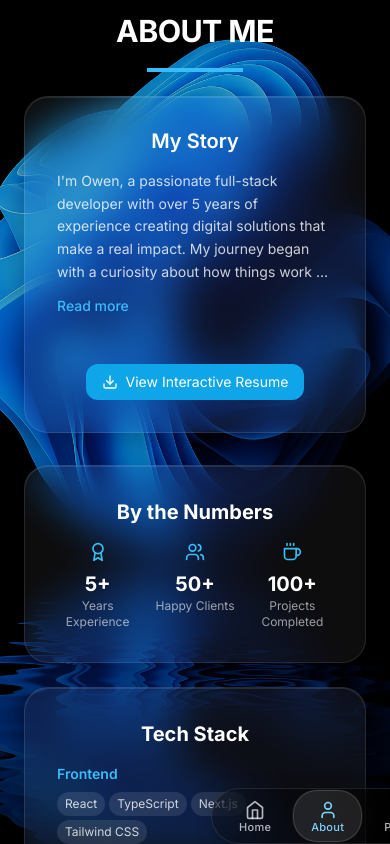
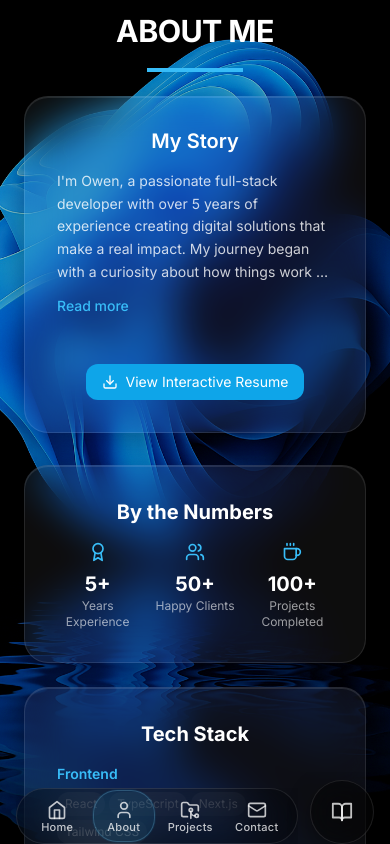
Before and after one commit to Owen-kasule/TransparentSpark, a React (Vite) app: page /about in a window 390 px wide. Shown: the top 844 px of the page. Built offline with nearby package versions, Linux system fonts and the light colour scheme; no server answers; the database is empty.

Commit message:
fix: refine MobileBottomNav layout and improve Home component structure for better responsiveness

```diff
--- a/src/components/layout/MobileBottomNav.tsx
+++ b/src/components/layout/MobileBottomNav.tsx
@@ -24,38 +24,38 @@ const MobileBottomNav: React.FC = () => {
         animate={{ y: 0, opacity: 1 }}
         exit={{ y: 80, opacity: 0 }}
         transition={{ duration: 0.35, ease: 'easeOut' }}
-        className="fixed left-1/2 -translate-x-1/2 bottom-[env(safe-area-inset-bottom)] z-50 md:hidden w-full max-w-[100vw] box-border overflow-x-hidden pt-2 pb-[env(safe-area-inset-bottom)]"
+        style={{ x: '-50%' }}
+        className="fixed left-1/2 bottom-[env(safe-area-inset-bottom)] z-50 md:hidden w-full max-w-[100vw] box-border overflow-x-hidden pt-2 pb-[env(safe-area-inset-bottom)]"
         aria-label="Primary navigation"
       >
         {/* Inner content frame: centered, constrained width. */}
         <div className="w-full max-w-xl mx-auto">
           {/* All horizontal padding lives inside this frame. */}
-          <div className="px-4 box-border">
-            <div className="relative flex items-end justify-center gap-4">
+          <div className="px-3 min-[360px]:px-4 box-border">
+            <div className="relative flex items-end justify-center gap-3">
               {/* Main pill menu */}
-              <div className="relative flex-1 min-w-0 max-w-[520px]">
+              <div className="relative flex-1 min-w-0 max-w-[520px] overflow-hidden">
                 <div className="absolute inset-0 rounded-[2rem] bg-black/35 backdrop-blur-xl border border-white/10 shadow-[0_8px_30px_-10px_rgba(0,0,0,0.75)]" />
                 <ul className="relative flex items-stretch px-2">
                   {navItems.map(item => {
                     const Icon = item.icon;
                     const active = location.pathname === item.to;
                     return (
-                      <li key={item.to} className="flex-1">
+                      <li key={item.to} className="flex-1 min-w-0">
                         <NavLink
                           to={item.to}
                           aria-label={item.label}
-                          className={({ isActive }) =>
-                            `group relative block w-full ` +
-                            (isActive ? 'text-azure-300' : 'text-white/70 hover:text-white')
+                          className={() =>
+                            'group relative block w-full text-white/75 hover:text-white transition-colors'
                           }
                         >
                           {/* Fixed-size touch target container (>= 48px height). */}
-                          <div className="relative w-full h-14 min-h-[56px] flex items-center justify-center px-2">
+                          <div className="relative w-full h-14 min-h-[56px] flex items-center justify-center">
                             {/* Active indicator layer (sized to full tab area, not icon). */}
                             {active && (
                               <motion.span
                                 layoutId="mobile-nav-active"
-                                className="absolute inset-0.5 rounded-[1.5rem] bg-white/10 border border-white/15 shadow-[0_0_0_1px_rgba(255,255,255,0.04)]"
+                                className="absolute inset-[2px] rounded-[1.5rem] bg-azure-500/10 border border-azure-300/25 shadow-[0_0_0_1px_rgba(14,165,233,0.08)]"
                                 transition={{ type: 'spring', stiffness: 350, damping: 30 }}
                               />
                             )}
@@ -66,7 +66,7 @@ const MobileBottomNav: React.FC = () => {
                                 Inner content wrapper adds a visual buffer zone.
                                 Padding scales with viewport width (content shrinks inward on small screens).
                               */}
-                              <div className="flex flex-col items-center justify-center px-1.5 min-[360px]:px-2.5 min-[390px]:px-3 py-1">
+                              <div className="flex flex-col items-center justify-center px-1.5 min-[360px]:px-2.5 min-[390px]:px-3 py-1.5">
                                 <Icon className="w-[18px] h-[18px] min-[360px]:w-5 min-[360px]:h-5 mb-0.5" />
                                 <span className="text-[10px] min-[360px]:text-[11px] font-medium leading-none tracking-wide">
                                   {item.label}
@@ -88,7 +88,7 @@ const MobileBottomNav: React.FC = () => {
                   to={blogItem.to}
                   aria-label={blogItem.label}
                   className={({ isActive }) =>
-                    `relative w-16 h-16 min-h-[56px] rounded-full flex items-center justify-center transition-colors ` +
+                    `relative w-14 h-14 min-[390px]:w-16 min-[390px]:h-16 min-h-[56px] rounded-full flex items-center justify-center transition-colors ` +
                     (isActive
                       ? 'text-azure-300'
                       : 'text-white/75 hover:text-white')
@@ -97,7 +97,7 @@ const MobileBottomNav: React.FC = () => {
                   {location.pathname === blogItem.to && (
                     <motion.span
                       layoutId="mobile-nav-blog-active"
-                      className="absolute inset-2 rounded-full bg-azure-500/15 border border-azure-300/25"
+                      className="absolute inset-[6px] rounded-full bg-azure-500/15 border border-azure-300/25"
                       transition={{ type: 'spring', stiffness: 350, damping: 30 }}
                     />
                   )}
--- a/src/pages/Home.tsx
+++ b/src/pages/Home.tsx
@@ -13,9 +13,7 @@ const Home: React.FC = () => {
   const subtitleRefSm = useRef<HTMLParagraphElement | null>(null);
   const subtitleRefLg = useRef<HTMLParagraphElement | null>(null);
   const owenRefSm = useRef<HTMLHeadingElement | null>(null);
-  const owenRefLg = useRef<HTMLHeadingElement | null>(null);
   const nameRowSmRef = useRef<HTMLDivElement | null>(null);
-  const nameRowLgRef = useRef<HTMLDivElement | null>(null);
   const barRefSm = useRef<HTMLSpanElement | null>(null);
   const barRefLg = useRef<HTMLSpanElement | null>(null);
   const hiImRefLg = useRef<HTMLParagraphElement | null>(null);
@@ -160,14 +158,16 @@ const Home: React.FC = () => {
                   <div className="lg:hidden">
                     <div className="flex items-center gap-4 mb-3">
                       {/* Inline profile image */}
-                      <div className="relative w-20 h-20 rounded-full overflow-hidden border border-white/20 bg-white/5 shadow">
-                        <ProgressiveImage
-                          src="/images/profile/OwenProfile-Mobile.png"
-                          alt="Owen - Full Stack Developer"
-                          wrapperClassName="w-full h-full"
-                          className="w-full h-full object-cover"
-                          aspectClass="w-full h-full"
-                        />
+                      <div className="flex-none shrink-0">
+                        <div className="relative rounded-full overflow-hidden border border-white/20 bg-white/5 shadow w-20 h-20 min-[360px]:w-[84px] min-[360px]:h-[84px] min-[390px]:w-24 min-[390px]:h-24">
+                          <ProgressiveImage
+                            src="/images/profile/OwenProfile-Mobile.png"
+                            alt="Owen - Full Stack Developer"
+                            wrapperClassName="absolute inset-0"
+                            className="w-full h-full object-cover object-center"
+                            aspectClass="w-full h-full"
+                          />
+                        </div>
                       </div>
                       <div className="text-left">
                         <p className="text-azure-400 text-sm font-medium tracking-wider mb-1 lg:hidden">HI I'M</p>
```
